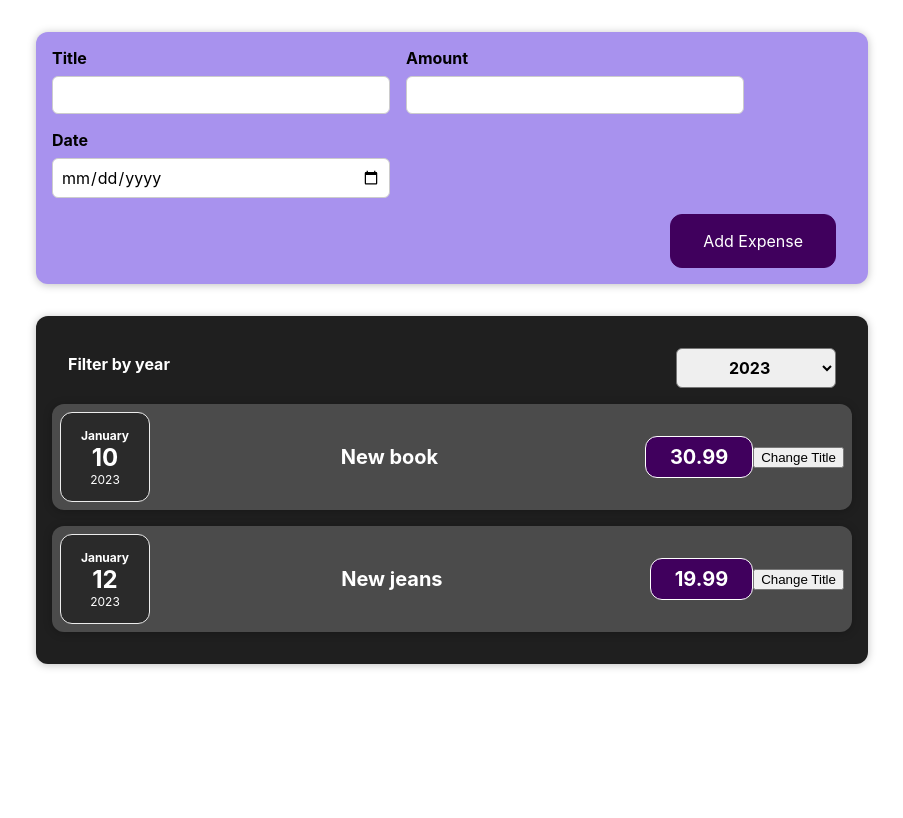
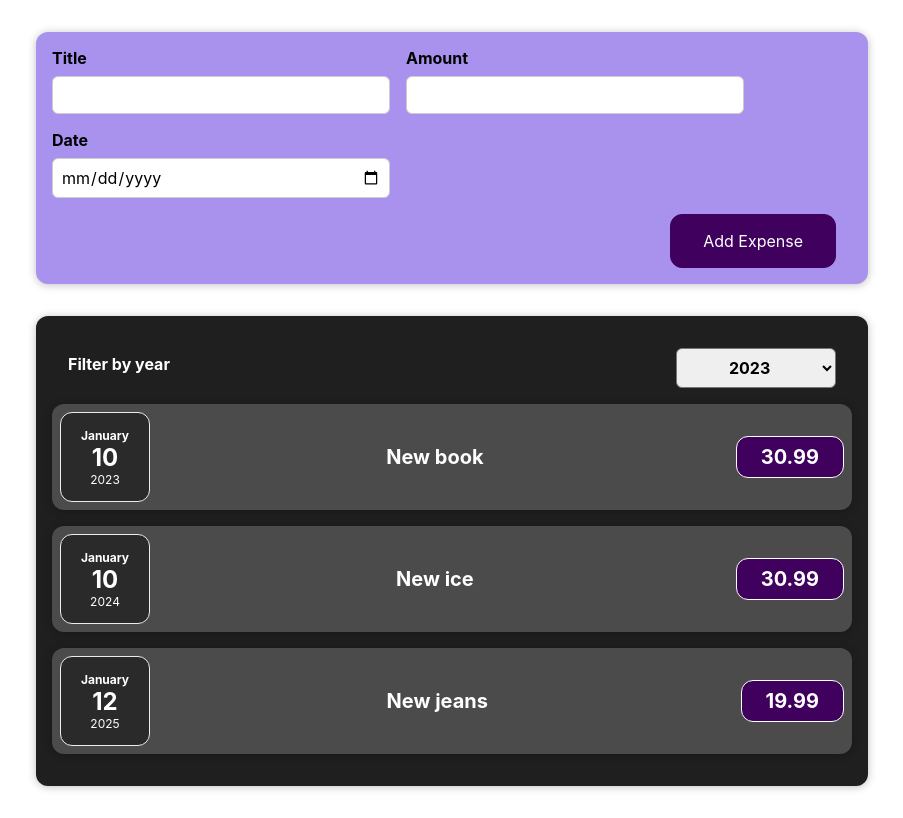
Before and after one commit to HasieEST/Cashflow_tracker, a React (Create React App) app: page / in a window 1280 px wide. Shown: the whole page, without its empty margins (188-1091 px from the left). Built offline with nearby package versions, Linux system fonts and the light colour scheme.

Commit message:
Filtering by year drop menu functional, WIP Actually filtering items by year.

```diff
--- a/src/App.js
+++ b/src/App.js
@@ -1,26 +1,41 @@
 import './App.css';
 import Expenses from "./components/Expenses/Expenses";
 import NewExpense from "./components/NewExpense/NewExpense";
+import {useState} from "react";
 
 const App = () => {
-    const expenses = [{
+    const DummyExpenses = [{
+        id: 'i1',
         date: new Date(2023, 0, 10),
         title: 'New book',
-        price: 30.99
+        amount: 30.99
     }, {
-        date: new Date(2023, 0, 12),
+        id: 'i2',
+        date: new Date(2024, 0, 10),
+        title: 'New ice',
+        amount: 30.99
+    }, {
+        id: 'i3',
+        date: new Date(2025, 0, 12),
         title: 'New jeans',
-        price: 19.99
+        amount: 19.99
     }]
+
+    const [expenses, setExpenses] = useState(DummyExpenses)
+
 
     const addExpensehanlder = (expense) => {
         console.log('In App.js')
-        console.log(expense)
+        setExpenses((previousExpenses) => {
+                return [expense, ...previousExpenses]
+            }
+        )
     }
 
     return (
         <div className="App">
             <NewExpense onAddExpense={addExpensehanlder}></NewExpense>
+
             <Expenses expenseData={expenses}></Expenses>
         </div>
     );
--- a/src/components/Expenses/ExpenseItem.js
+++ b/src/components/Expenses/ExpenseItem.js
@@ -5,21 +5,21 @@ import Card from "../UI/Card";
 import {useState} from "react";
 
 function ExpenseItem(props) {
-    const [title, setTitle] = useState(props.expenseData.title)
+    // const [title, setTitle] = useState(props.expenseData.title)
 
-    const clickHandler = () => {
-        setTitle('Updated')
-        console.log(title)
-    }
+    // const clickHandler = () => {
+    //     setTitle('Updated')
+    //     console.log(title)
+    // }
 
     return (
         <Card className="expense-item">
             <ExpenseDate date={props.expenseData.date}></ExpenseDate>
             <div className="expense-item__description">
                 <h2>{props.expenseData.title}</h2>
-                <div className="expense-item__price">{props.expenseData.price}</div>
+                <div className="expense-item__price">{props.expenseData.amount}</div>
             </div>
-            <button onClick={clickHandler}>Change Title</button>
+            {/*<button onClick={clickHandler}>Change Title</button>*/}
         </Card>
     )
 }
--- a/src/components/Expenses/Expenses.js
+++ b/src/components/Expenses/Expenses.js
@@ -6,28 +6,22 @@ import {useState} from "react";
 
 
 function Expenses(props) {
-    const recivedExpenseData = props.expenseData
-    const expenseitems = []
-    // const [defaultYear, setYear]  = useState({
-    //     filteredYear: '',
-    //     setYear: '2023'
-    // })
-    // console.log(filteredYear.setYear)
-    // const onChangeFilter = (event) =>{
-    //     setYear({
-    //         ...defaultYear,
-    //         filteredYear: event.target.value
-    //     })
-    // }
-    recivedExpenseData.forEach(element => {
-        expenseitems.push(<ExpenseItem expenseData={element}></ExpenseItem>)
-    })
+    const [filterYear, setFilterYear] = useState('2023')
 
+    const [expenseItems, setExpenseItems] = useState(
+        props.expenseData.map((expense) => {
+            return <ExpenseItem expenseData={expense}></ExpenseItem>
+        })
+    )
+    const saveSelectYearhandler = (year) => {
+        setFilterYear(year)
+    }
+    console.log(props.expenseData[0].date)
 
     return (
         <Card className='expenses'>
-            <ExpensesFilter></ExpensesFilter>
-            {expenseitems}
+            <ExpensesFilter selected={filterYear} onSelectChange={saveSelectYearhandler}></ExpensesFilter>
+            {expenseItems}
         </Card>
     )
 }
--- a/src/components/ExpensesFilter/ExpensesFilter.js
+++ b/src/components/ExpensesFilter/ExpensesFilter.js
@@ -1,18 +1,18 @@
-import React from 'react';
+import React, {useState} from 'react';
 
 import './ExpensesFilter.css';
 
 const ExpensesFilter = (props) => {
     const selectYearhandler = (event) =>{
-        console.log('Changed year')
-        console.log(event.target.value)
-        // props.onChangeFilter(event.target.value)
+        console.log('SelectYearhandler, year chosen: '+event.target.value)
+        props.onSelectChange(event.target.value)
     }
+
     return (
         <div className='expenses-filter'>
             <div className='expenses-filter__control'>
                 <label>Filter by year</label>
-                <select onChange={selectYearhandler}>
+                <select value={props.selected} onChange={selectYearhandler}>
                     <option value='2023'>2023</option>
                     <option value='2024'>2024</option>
                     <option value='2025'>2025</option>
```
